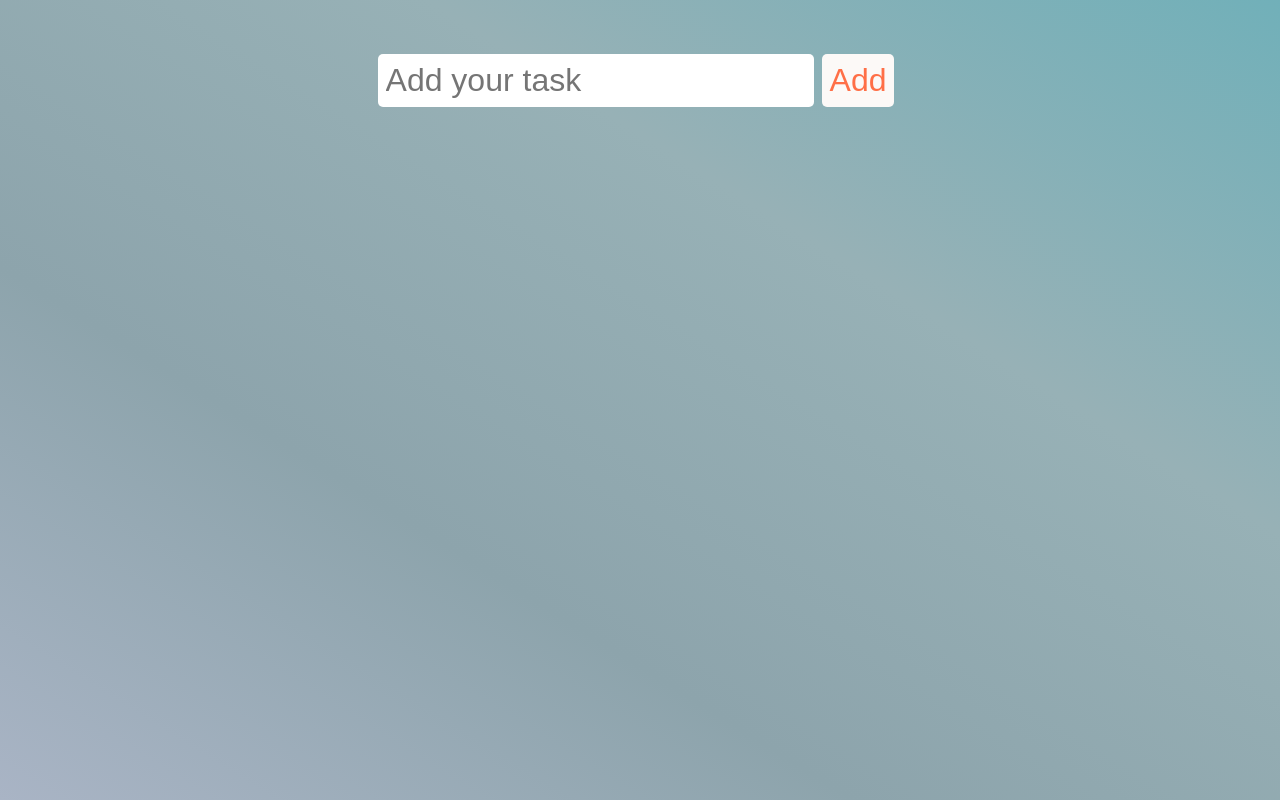
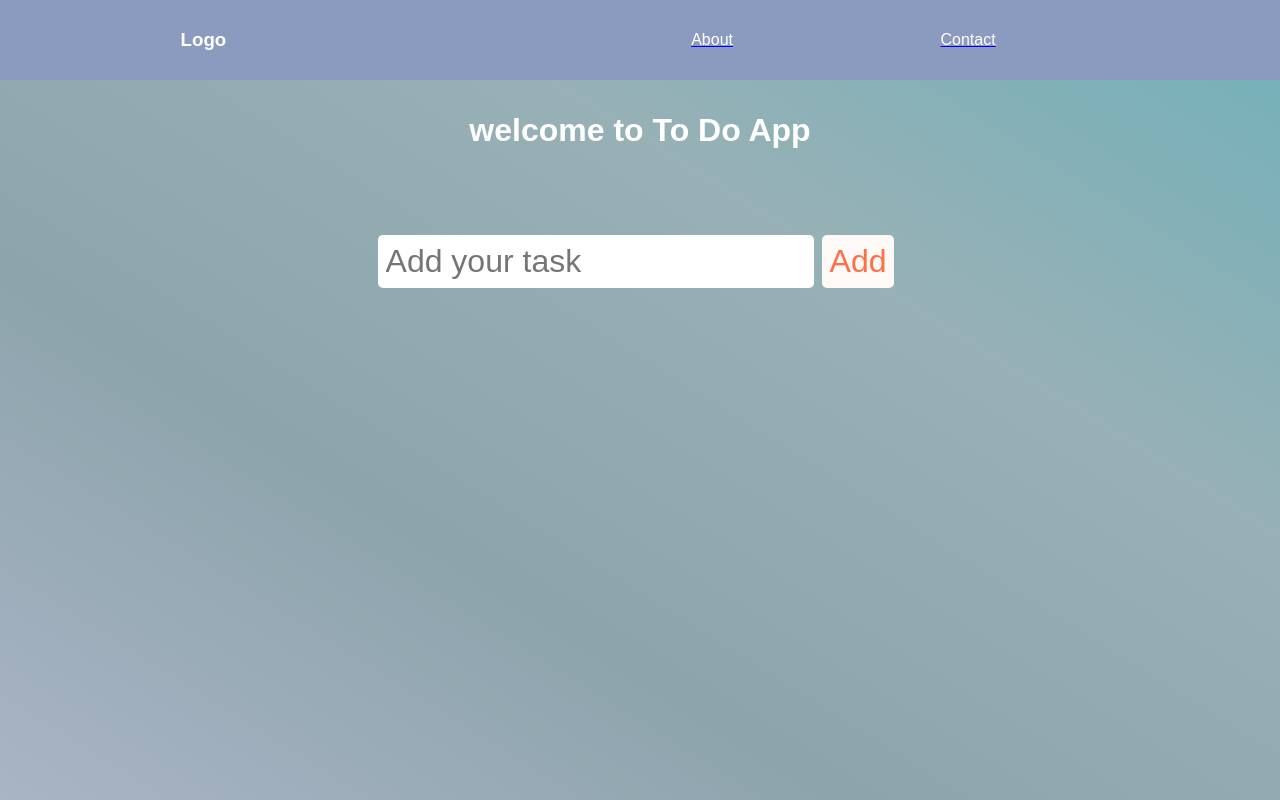
Before and after one commit to dangolsayara/react-todoapp, a React (Create React App) app: page / in a window 1280 px wide. Built offline with nearby package versions, Linux system fonts and the light colour scheme.

Commit message:
updated with router

```diff
--- a/package.json
+++ b/package.json
@@ -9,6 +9,7 @@
     "@testing-library/user-event": "^12.8.3",
     "react": "^17.0.1",
     "react-dom": "^17.0.1",
+    "react-router-dom": "^5.2.0",
     "react-scripts": "4.0.3",
     "web-vitals": "^1.1.1"
   },
--- a/src/App.css
+++ b/src/App.css
@@ -11,6 +11,12 @@ body {
 }
 header {
   font-size: 2rem;
+}
+
+.App h1{
+  display: flex;
+  justify-content: center;
+  margin:2rem;
 }
 
 header,
@@ -92,3 +98,26 @@ form button:hover {
   text-decoration: line-through;
   opacity: 0.5;
 }
+
+
+nav{
+  display: flex;
+  justify-content: space-around;
+  align-items: center;
+  min-height: 10vh;
+  background-color: rgb(139, 155, 192);
+  color: white;
+}
+
+
+.nav-links{
+  width: 40%;
+  display: flex;
+  justify-content: space-around;
+  align-items: center;
+  list-style: none;
+}
+.nav-li {
+  color:white;
+  text-decoration: none;
+}
--- a/src/App.js
+++ b/src/App.js
@@ -1,19 +1,32 @@
-import React,{useState}from 'react'
-import Form from './components/Form'
-import TodoList from './components/TodoList';
+import React ,{useState}from 'react'
+
+import Nav from './components/Navbar'
+import About from './components/About'
+import Contact from './components/Contact'
+import Home from './components/Home'
+import {BrowserRouter as Router ,Switch,Route } from "react-router-dom";
 import './App.css';
 
 
 function App() {
-  const [inputText,setInputText]=useState("");
-  const [todos,setTodos]=useState([]);
-
+  // const [inputText,setInputText]=useState("");
+  // const [todos,setTodos]=useState([]);
   return (
-    <div className="App">
-    <Form todos={todos} setTodos={setTodos}  inputText={inputText} setInputText={setInputText}/>
-    <TodoList todos={todos} setTodos={setTodos}/>
-    </div>
+    <Router>
+        <div className="App">
+      <Nav/>
+           <Switch>
+                <Route path="/" exact component={Home}/>
+                <Route path="/about" component={About}/>
+                <Route path="/contact" component={Contact}/>
+            </Switch>
+          {/* <Form todos={todos} setTodos={setTodos}  inputText={inputText} setInputText={setInputText}/>
+          <TodoList todos={todos} setTodos={setTodos}/>  */}
+        </div>
+    </Router>
   );
 }
 
+
+
 export default App;
--- /dev/null
+++ b/src/components/About.js
@@ -0,0 +1,11 @@
+import React from 'react'
+
+function About() {
+  return (
+    <div>
+        About Page
+    </div>
+  );
+}
+
+export default About;
--- /dev/null
+++ b/src/components/Contact.js
@@ -0,0 +1,27 @@
+import React ,{useState,useEffect} from 'react'
+
+function Contact() {
+  useEffect(()=>{
+    fetchResult();
+  },[]);
+
+  const[first,setFirst]=useState([]);
+
+ const fetchResult = async()=>{
+   const data = await fetch(
+     'https://api.randomuser.me/'
+   );
+
+   const first=await data.json();
+   console.log(first.first);
+   setFirst(first.first )
+ };
+  return (
+
+    <div>
+        Contact Page
+    </div>
+  );
+}
+
+export default Contact;
--- a/src/components/Form.js
+++ b/src/components/Form.js
@@ -1,4 +1,5 @@
 import React from 'react'
+
 
 const Form = ({setInputText,todos,setTodos,inputText}) => {
 
--- /dev/null
+++ b/src/components/Home.js
@@ -0,0 +1,13 @@
+import React from 'react';
+import Todoapp from './Todoapp'
+
+function Home() {
+    return (
+        <div>
+      <h1> welcome to To Do App</h1>
+       <Todoapp/>
+        </div>
+    )
+}
+
+export default Home
--- /dev/null
+++ b/src/components/Navbar.js
@@ -0,0 +1,22 @@
+import React from 'react'
+import {Link} from 'react-router-dom'
+
+function Nav() {
+  return (
+    <div>
+          <nav>
+            <h3>Logo</h3>
+            <ul className="nav-links">
+            <Link to="/about">
+              <li className="nav-li">About</li>
+            </Link>
+            <Link to="/contact">
+              <li className="nav-li">Contact</li>
+            </Link>
+            </ul>
+          </nav>
+    </div>
+  );
+}
+
+export default Nav;
--- /dev/null
+++ b/src/components/Todoapp.js
@@ -0,0 +1,15 @@
+import React ,{useState}from 'react'
+import Form from './Form'
+import TodoList from './TodoList';
+
+function Todoapp() {
+  const [inputText,setInputText]=useState("");
+  const [todos,setTodos]=useState([]);
+  return (
+  <>
+          <Form todos={todos} setTodos={setTodos}  inputText={inputText} setInputText={setInputText}/>
+          <TodoList todos={todos} setTodos={setTodos}/>
+    </>
+  )}
+
+export default Todoapp;
```
Also changed, not shown: 1 other file (tests, documents, lock files or other folders).
